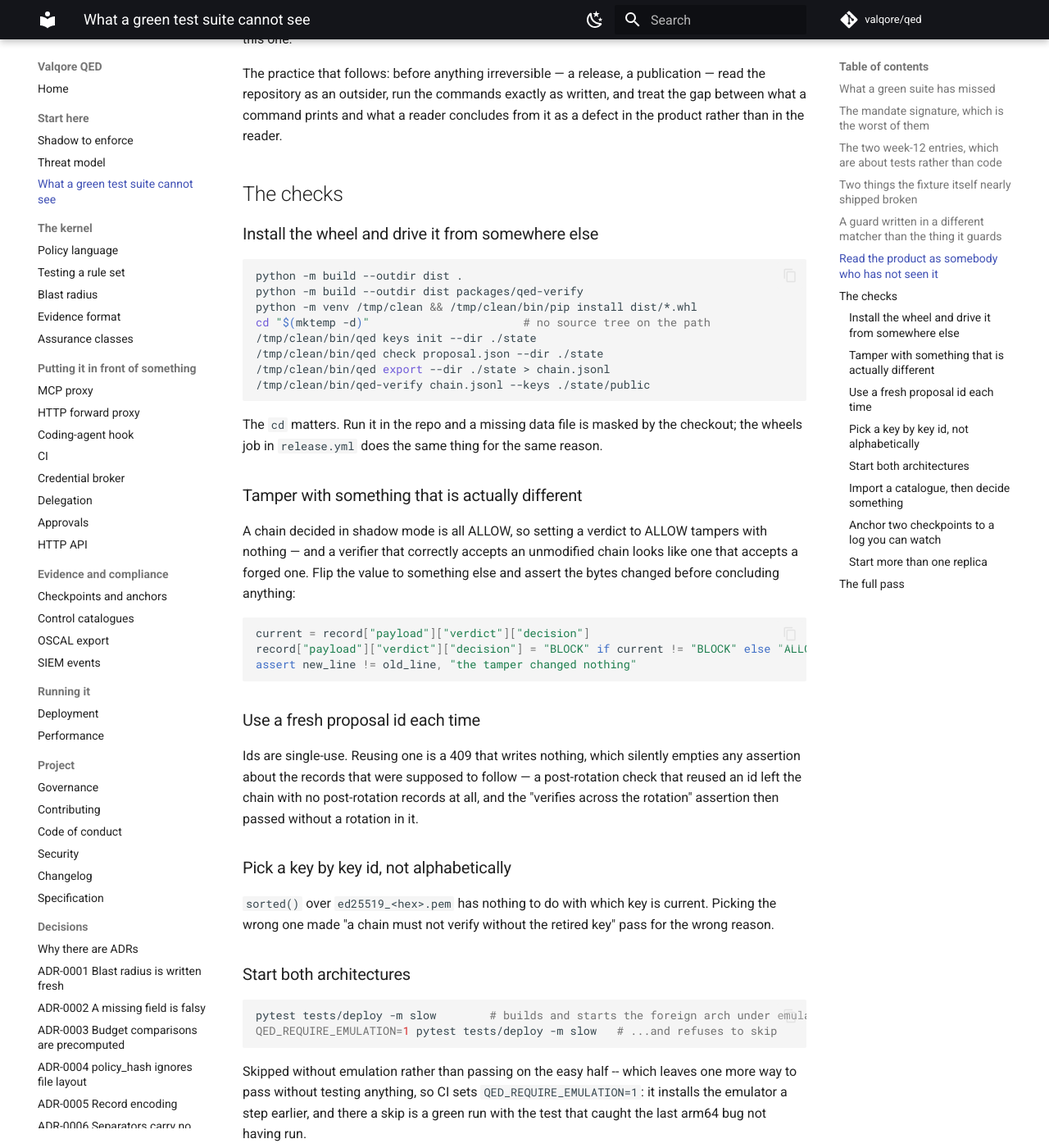
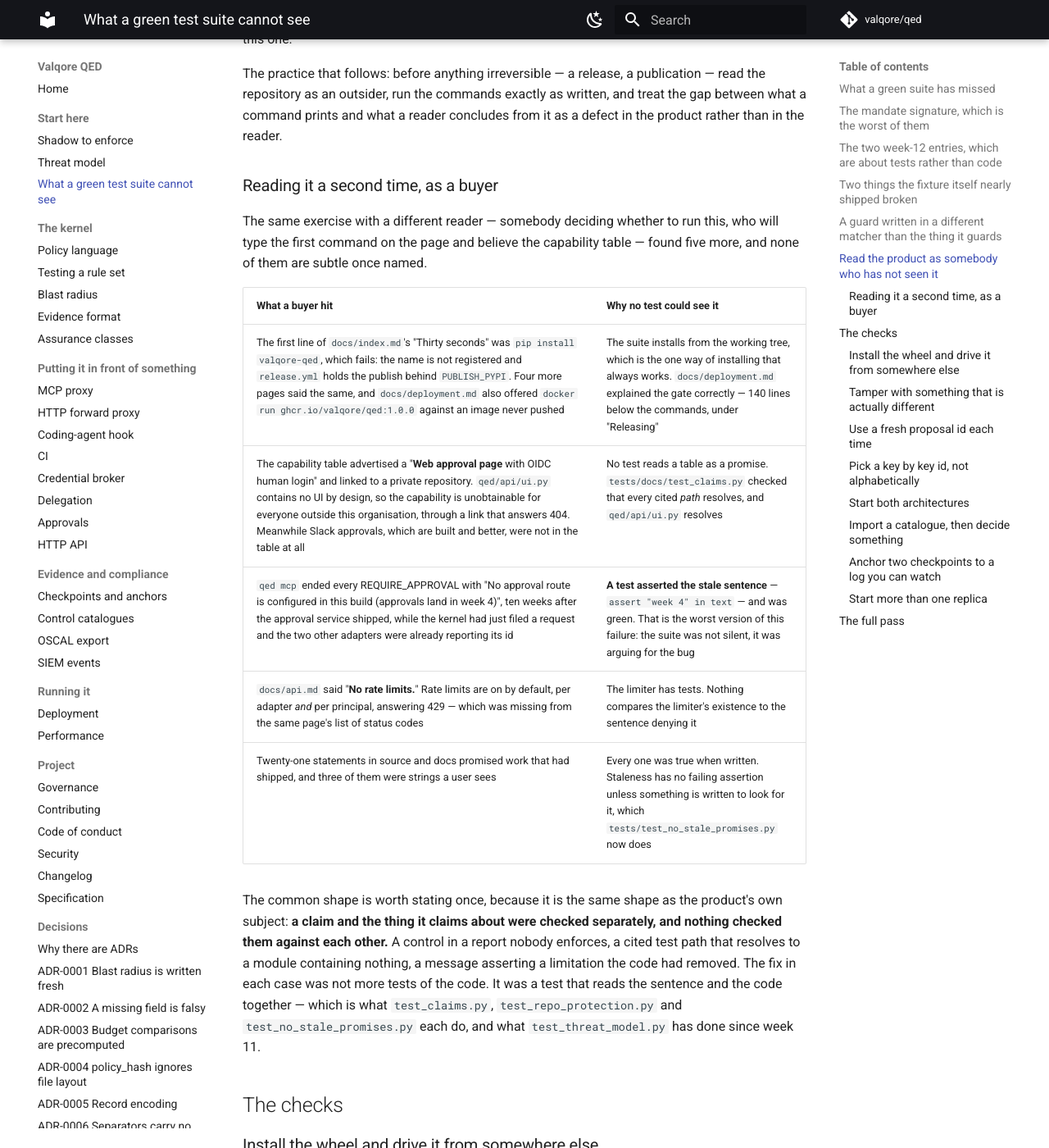
Before and after one commit to valqore/qed, an MkDocs documentation site: the page built from docs/validation.md, in a window 1280 px wide and 1400 px high, scrolled down 4829 px. Shown: the whole window at 82% size. Built offline with MkDocs 1.6.1 and Material for MkDocs 9.7.7, drawn with Linux system fonts in a browser that asks for light colours; comment, search, counter and statistics services are not loaded; some of the changed text lies outside the part shown.

Commit message:
validation: the second read, and what the five findings have in common
`docs/validation.md` gains the buyer's pass alongside the auditor's, and one
paragraph that is the actual conclusion of both.

Every one of the five findings has the same shape, and it is the same shape as
this product's subject: a claim and the thing it claims about were each checked
carefully, and nothing checked them against each other. A separation-of-duties
control in a compliance report nobody enforces. A README citing a test path
that resolves to a module which no longer contains that test. An agent-facing
message asserting a limitation the kernel had removed ten weeks earlier, with
a green test arguing for it. A documentation page denying a rate limiter that
has its own passing tests two directories away.

So the fix in each case was not more tests of the code. It was a test that
reads the sentence and the code together. There are four of those now --
`test_claims.py`, `test_repo_protection.py`, `test_no_stale_promises.py` and
`test_threat_model.py` -- and that is the pattern worth keeping rather than
any one of the bugs.

Count updated to 2,727.

Co-Authored-By: Claude Opus 5 (1M context) <noreply@anthropic.com>
Signed-off-by: Tunc Celik <tunc@valqore.io>

```diff
--- a/docs/validation.md
+++ b/docs/validation.md
@@ -179,6 +179,30 @@ publication — read the repository as an outsider, run the commands exactly as
 written, and treat the gap between what a command prints and what a reader
 concludes from it as a defect in the product rather than in the reader.
 
+### Reading it a second time, as a buyer
+
+The same exercise with a different reader — somebody deciding whether to run
+this, who will type the first command on the page and believe the capability
+table — found five more, and none of them are subtle once named.
+
+| What a buyer hit | Why no test could see it |
+|---|---|
+| The first line of `docs/index.md`'s "Thirty seconds" was `pip install valqore-qed`, which fails: the name is not registered and `release.yml` holds the publish behind `PUBLISH_PYPI`. Four more pages said the same, and `docs/deployment.md` also offered `docker run ghcr.io/valqore/qed:1.0.0` against an image never pushed | The suite installs from the working tree, which is the one way of installing that always works. `docs/deployment.md` explained the gate correctly — 140 lines below the commands, under "Releasing" |
+| The capability table advertised a "**Web approval page** with OIDC human login" and linked to a private repository. `qed/api/ui.py` contains no UI by design, so the capability is unobtainable for everyone outside this organisation, through a link that answers 404. Meanwhile Slack approvals, which are built and better, were not in the table at all | No test reads a table as a promise. `tests/docs/test_claims.py` checked that every cited *path* resolves, and `qed/api/ui.py` resolves |
+| `qed mcp` ended every REQUIRE_APPROVAL with "No approval route is configured in this build (approvals land in week 4)", ten weeks after the approval service shipped, while the kernel had just filed a request and the two other adapters were already reporting its id | **A test asserted the stale sentence** — `assert "week 4" in text` — and was green. That is the worst version of this failure: the suite was not silent, it was arguing for the bug |
+| `docs/api.md` said "**No rate limits.**" Rate limits are on by default, per adapter *and* per principal, answering 429 — which was missing from the same page's list of status codes | The limiter has tests. Nothing compares the limiter's existence to the sentence denying it |
+| Twenty-one statements in source and docs promised work that had shipped, and three of them were strings a user sees | Every one was true when written. Staleness has no failing assertion unless something is written to look for it, which `tests/test_no_stale_promises.py` now does |
+
+The common shape is worth stating once, because it is the same shape as the
+product's own subject: **a claim and the thing it claims about were checked
+separately, and nothing checked them against each other.** A control in a
+report nobody enforces, a cited test path that resolves to a module containing
+nothing, a message asserting a limitation the code had removed. The fix in
+each case was not more tests of the code. It was a test that reads the
+sentence and the code together — which is what `test_claims.py`,
+`test_repo_protection.py` and `test_no_stale_promises.py` each do, and what
+`test_threat_model.py` has done since week 11.
+
 ## The checks
 
 ### Install the wheel and drive it from somewhere else
```
Also changed, not shown: other parts of docs/validation.md (+1 -1 lines).
